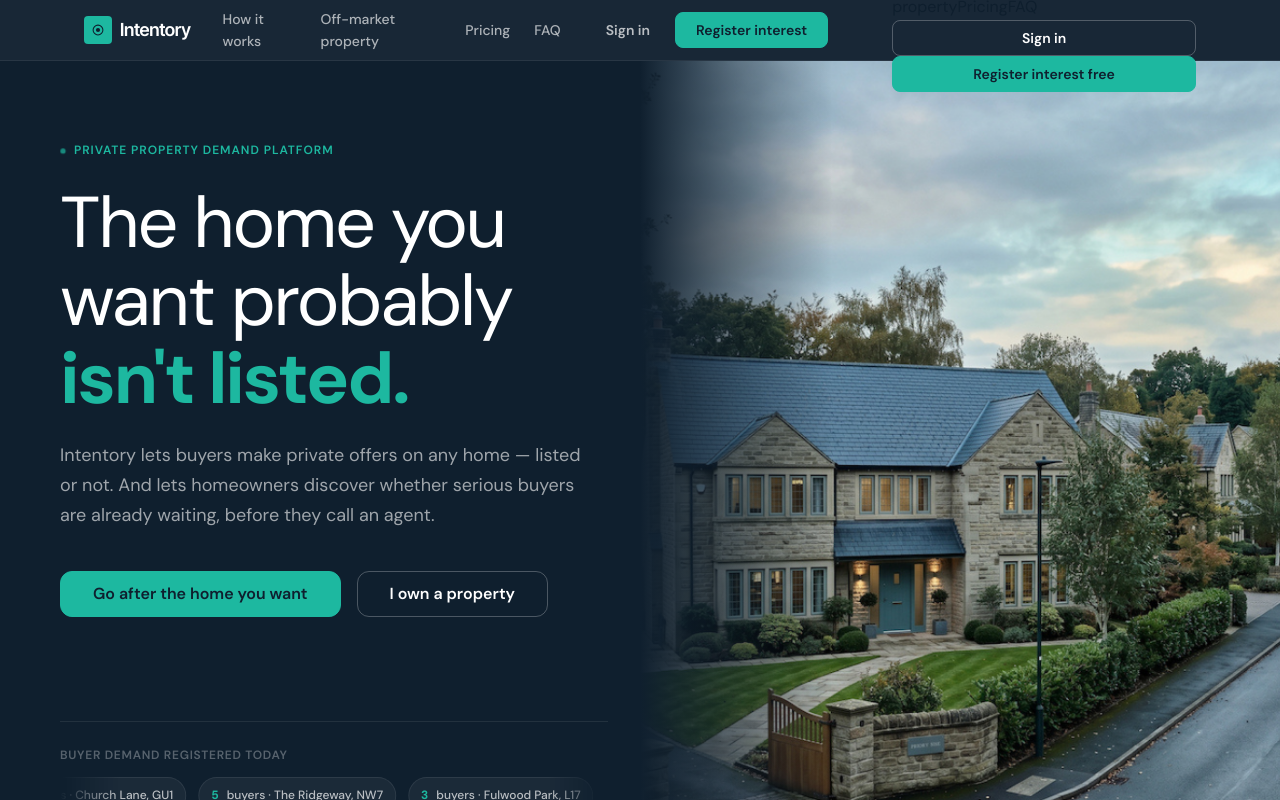
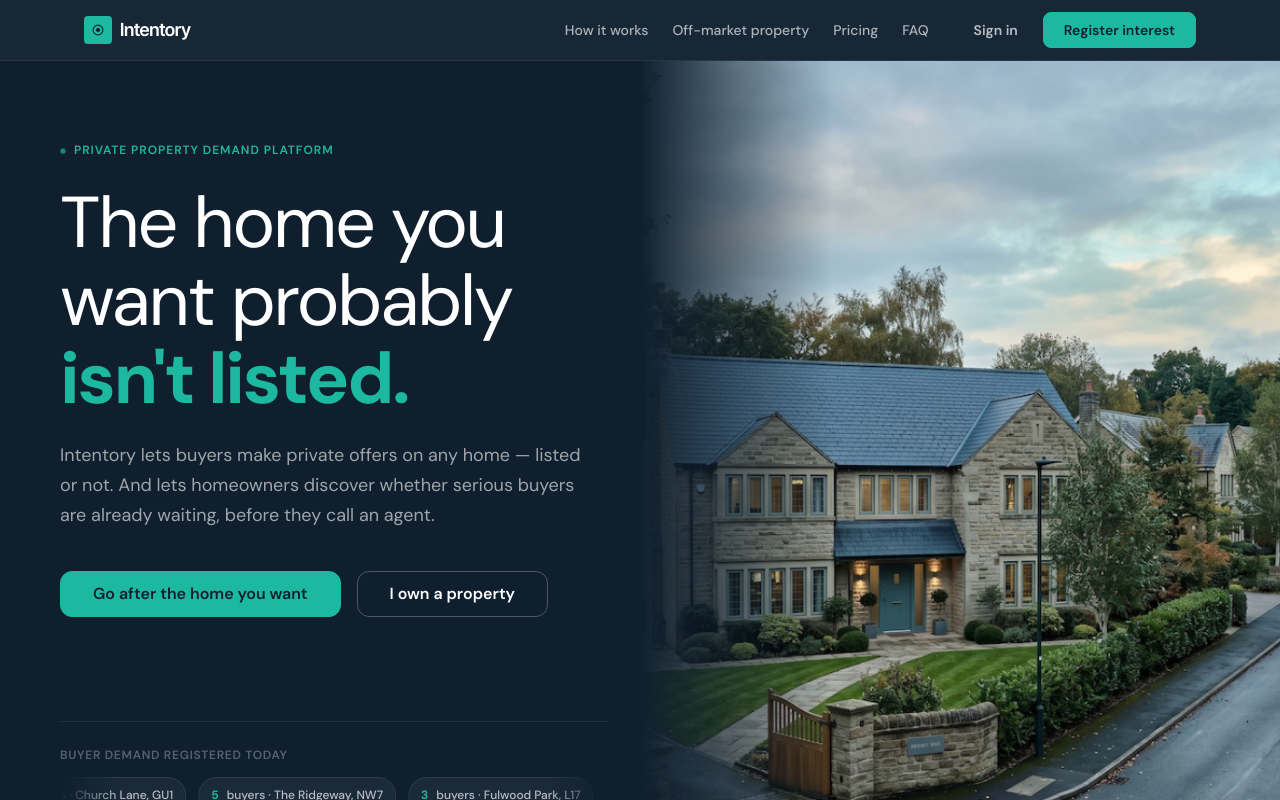
Before and after one commit to projectsforguy-alt/property-interest, a Next.js app: page / in a window 1280 px wide. Shown: the top 800 px of the page. Built offline with nearby package versions, Linux system fonts and the light colour scheme.

Commit message:
Update globals.css

```diff
--- a/app/globals.css
+++ b/app/globals.css
@@ -1510,3 +1510,132 @@
     background: linear-gradient(to bottom, transparent 60%, var(--navy) 100%);
   }
 }
+
+/* ============================================================
+   MOBILE NAV
+   ============================================================ */
+
+.mobile-nav-toggle {
+  display: none;
+  align-items: center;
+  justify-content: center;
+  width: 36px;
+  height: 36px;
+  border-radius: var(--radius);
+  background: transparent;
+  border: none;
+  cursor: pointer;
+  padding: 0;
+  margin-left: var(--space-2);
+  flex-shrink: 0;
+}
+
+.mobile-nav-icon {
+  display: flex;
+  flex-direction: column;
+  gap: 5px;
+  width: 20px;
+}
+
+.mobile-nav-icon span {
+  display: block;
+  height: 1.5px;
+  width: 100%;
+  background: var(--white);
+  border-radius: 2px;
+  transition: transform 200ms ease, opacity 200ms ease;
+  transform-origin: center;
+}
+
+.mobile-nav-icon--open span:nth-child(1) {
+  transform: translateY(6.5px) rotate(45deg);
+}
+.mobile-nav-icon--open span:nth-child(2) {
+  opacity: 0;
+  transform: scaleX(0);
+}
+.mobile-nav-icon--open span:nth-child(3) {
+  transform: translateY(-6.5px) rotate(-45deg);
+}
+
+.mobile-nav-backdrop {
+  display: none;
+  position: fixed;
+  inset: 0;
+  background: rgba(0, 0, 0, 0.4);
+  z-index: 98;
+}
+
+.mobile-nav-drawer {
+  display: none;
+  position: fixed;
+  top: 60px;
+  left: 0;
+  right: 0;
+  background: var(--navy-mid);
+  border-bottom: 1px solid rgba(255, 255, 255, 0.08);
+  z-index: 99;
+  padding: var(--space-4) var(--space-4) var(--space-6);
+  transform: translateY(-8px);
+  opacity: 0;
+  transition: transform 200ms ease, opacity 200ms ease;
+  pointer-events: none;
+}
+
+.mobile-nav-drawer--open {
+  transform: translateY(0);
+  opacity: 1;
+  pointer-events: auto;
+}
+
+.mobile-nav-links {
+  display: flex;
+  flex-direction: column;
+  margin-bottom: var(--space-5);
+  border-bottom: 1px solid rgba(255, 255, 255, 0.08);
+  padding-bottom: var(--space-4);
+}
+
+.mobile-nav-link {
+  display: block;
+  padding: var(--space-3) var(--space-2);
+  font-size: var(--text-base);
+  font-weight: 500;
+  color: rgba(255, 255, 255, 0.75);
+  border-radius: var(--radius);
+  transition: color var(--transition), background var(--transition);
+}
+
+.mobile-nav-link:hover {
+  color: var(--white);
+  background: rgba(255, 255, 255, 0.05);
+}
+
+.mobile-nav-link--active {
+  color: var(--teal);
+}
+
+.mobile-nav-actions {
+  display: flex;
+  flex-direction: column;
+  gap: var(--space-3);
+}
+
+@media (max-width: 640px) {
+  .mobile-nav-toggle {
+    display: flex;
+  }
+
+  .mobile-nav-backdrop {
+    display: block;
+  }
+
+  .mobile-nav-drawer {
+    display: block;
+  }
+
+  /* Hide desktop sign-in on mobile since it's in the drawer */
+  .header-actions {
+    display: none;
+  }
+}
```
